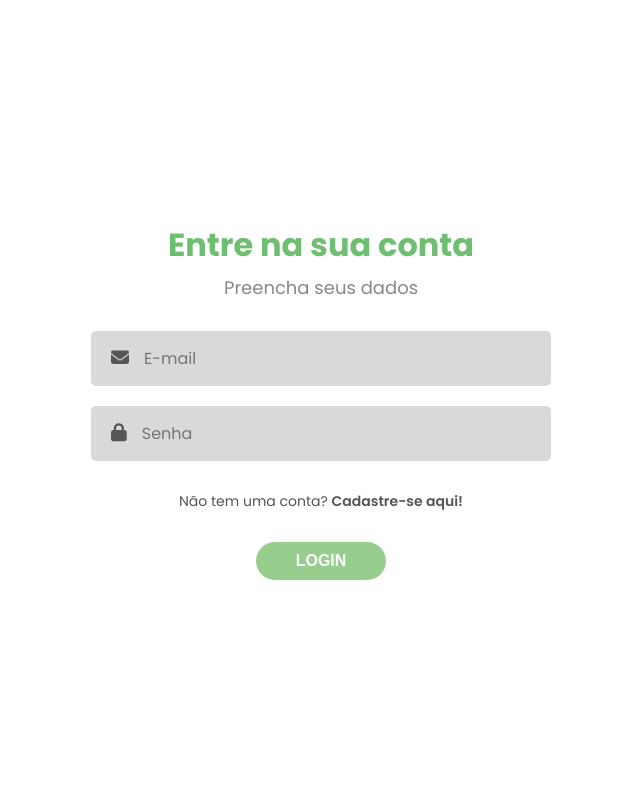
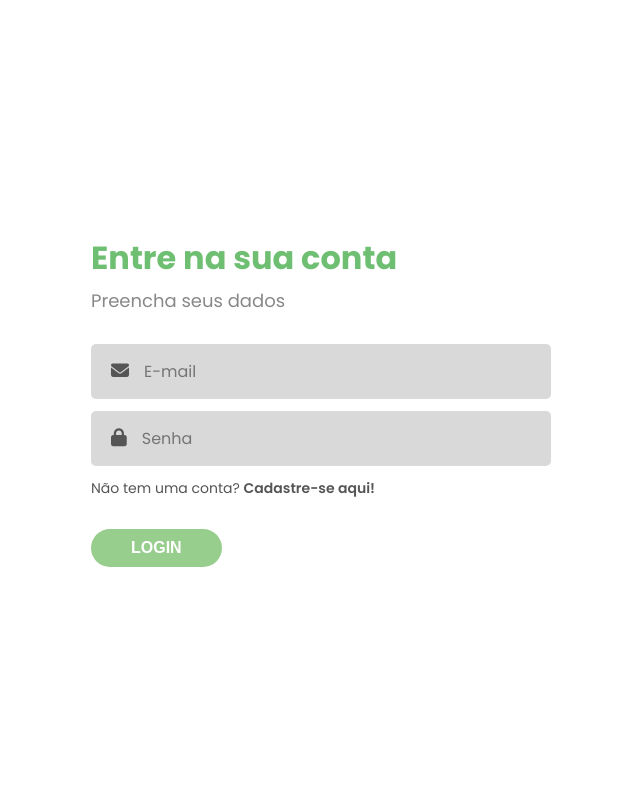
Before and after one commit to gyoora/myWallet, a PHP site: page /login in a window 1280 px wide. Shown: the whole page, without its empty margins (319-959 px from the left). Run offline with PHP 8.4, Linux system fonts and the light colour scheme; some libraries are stand-ins or nearby versions.

Commit message:
Login validação ok

```diff
--- a/CSS/login.css
+++ b/CSS/login.css
@@ -17,8 +17,10 @@ body {
 .container {
     display: flex;
     flex-direction: column;
-    align-items: center;
+    align-items: flex-start;
+    justify-content: center;
     width: 100%;
+    height: 100vh;
     max-width: 500px;
     padding: 20px;
 }
@@ -38,6 +40,10 @@ p.description {
     text-align: center;
 }
 
+form {
+    width: 100%;
+}
+
 .form-group {
     display: flex;
     align-items: center;
@@ -45,7 +51,7 @@ p.description {
     padding: 15px 20px;
     border-radius: 5px;
     width: 100%;
-    margin-bottom: 20px;
+    margin-bottom: 10px;
 }
 
 .form-group i {
@@ -75,7 +81,7 @@ p.description {
     cursor: pointer;
 }
 
-button {
+.button {
     background-color: #97CD8D;
     border: none;
     border-radius: 20px;
@@ -87,10 +93,16 @@ button {
     transition: 0.5s;
 }
 
-button:hover {
+.button:hover {
     background-color: #32532e;
 }
 
 p a {
     color: #555;
 }
+
+.aviso {
+    font-size: 0.8em;
+    margin-bottom: 12px;
+    color: #a6172d;
+}
--- a/Controllers/myWalletController.php
+++ b/Controllers/myWalletController.php
@@ -10,8 +10,8 @@
         public function cadastrar() {
             $msg = ["", "", "", ""];
             if($_SERVER["REQUEST_METHOD"] == "POST") {
-                $senha_hash = md5($_POST['senha']);
-                $usuario = new Usuarios(0, $_POST['nome'], $_POST['email'], $senha_hash);
+                $senha_hash = md5($_POST["senha"]);
+                $usuario = new Usuarios(0, $_POST["nome"], $_POST["email"], $senha_hash);
 
                 $usuarioDAO = new UsuariosDAO($this->db);
                 $emailCadastrado = $usuarioDAO->emailCadastrado($usuario);
@@ -56,8 +56,49 @@
             }
         }
 
-        public function telaLogin() {
-            require_once "Views/login.php";
+        public function login() {
+            $msg = ["", "", ""]; // [0]email, [1]senha, [2]erro geral
+            if ($_SERVER["REQUEST_METHOD"] == "POST") {
+                $senha_hash = md5($_POST["senha"]);
+                $usuario = new Usuarios(0, "", $_POST["email"], $senha_hash);
+                $valido = true;
+
+                if (empty($usuario->email)) {
+                    $msg[0] = "Insira seu email.";
+                    $valido = false;
+                } else {
+                    $msg[0] = "";
+                }
+
+                if (empty($_POST["senha"])) {
+                    $msg[1] = "Insira sua senha.";
+                    $valido = false;
+                } else {
+                    $msg[1] = "";
+                }
+
+                if ($valido) {
+                    $usuarioDAO = new UsuariosDAO($this->db);
+                    $login = $usuarioDAO->login($usuario);
+
+                    if ($login) {
+                        session_start();
+                        $_SESSION["usuario"] = $login;
+                        header("Location: dashboard");
+                        exit;
+                    } else {
+                        $msg[2] = "Email ou senha incorretos. Verifique os dados inseridos.";
+                    }
+                }
+
+                require_once "Views/login.php";
+            } else {
+                require_once "Views/login.php";
+            }
+        }
+
+        public function dashboard() {
+            require_once "Views/dashboard.php";
         }
     }
 ?>
--- a/Views/login.php
+++ b/Views/login.php
@@ -4,7 +4,7 @@
   <meta charset="UTF-8">
   <meta name="viewport" content="width=device-width, initial-scale=1.0">
   <title>MyWallet - Entre na sua conta</title>
-  <link rel="icon" href="/img/icon.png" type="image/png">
+  <link rel="icon" href="img/icon.png" type="image/png">
   <link rel="stylesheet" href="CSS/login.css">
   <link href="https://fonts.googleapis.com/css2?family=Poppins:wght@400;600;700&display=swap" rel="stylesheet">
   <script src="https://kit.fontawesome.com/8ec4f5570d.js" crossorigin="anonymous"></script>
@@ -13,16 +13,21 @@
   <div class="container">
     <h2>Entre na sua conta</h2>
     <p class="description">Preencha seus dados</p>
+    <form action="loginAction" method="post">
         <div class="form-group">
             <i class="fas fa-envelope"></i>
-      <input type="email" placeholder="E-mail">
+            <input type="email" placeholder="E-mail" name="email" value="<?= htmlspecialchars($_POST['email'] ?? '') ?>">
         </div>
+        <div class="aviso"><?php echo $msg[0]; ?></div>
         <div class="form-group">
             <i class="fas fa-lock"></i>
-      <input type="password" placeholder="Senha">
+            <input type="password" placeholder="Senha" name="senha" >
         </div>
+        <div class="aviso"><?php echo $msg[1]; ?></div>
+        <div class="aviso"><?php echo $msg[2]; ?></div>
         <p class="link">Não tem uma conta? <strong><a href="cadastro">Cadastre-se aqui!</a></strong></p>
-    <button>LOGIN</button>
+        <input type="submit" value="LOGIN" class="button">
+    </form>
   </div>
 </body>
 </html>
--- a/rotas.php
+++ b/rotas.php
@@ -31,6 +31,8 @@
 	$route->get("/", [HomeController::class, "home"]);
 	$route->get("/cadastro", [MyWalletController::class, "cadastrar"]);
 	$route->post("/cadastrar", [MyWalletController::class, "cadastrar"]);
-	$route->get("/login", [MyWalletController::class, "telaLogin"]);
-
+	$route->get("/login", [MyWalletController::class, "login"]);
+	$route->post("/loginAction", [MyWalletController::class, "login"]);
+	$route->get("/dashboard", [MyWalletController::class, "dashboard"]);
+	$route->post("/dashboard", [MyWalletController::class, "dashboard"]);
 ?>
```
Also changed, not shown: Models/DAO/usuariosDAO.php (+16 -0 lines), Views/dashboard.php (added, +11 -0 lines). Lines whose indentation alone changed are shown as unchanged.
